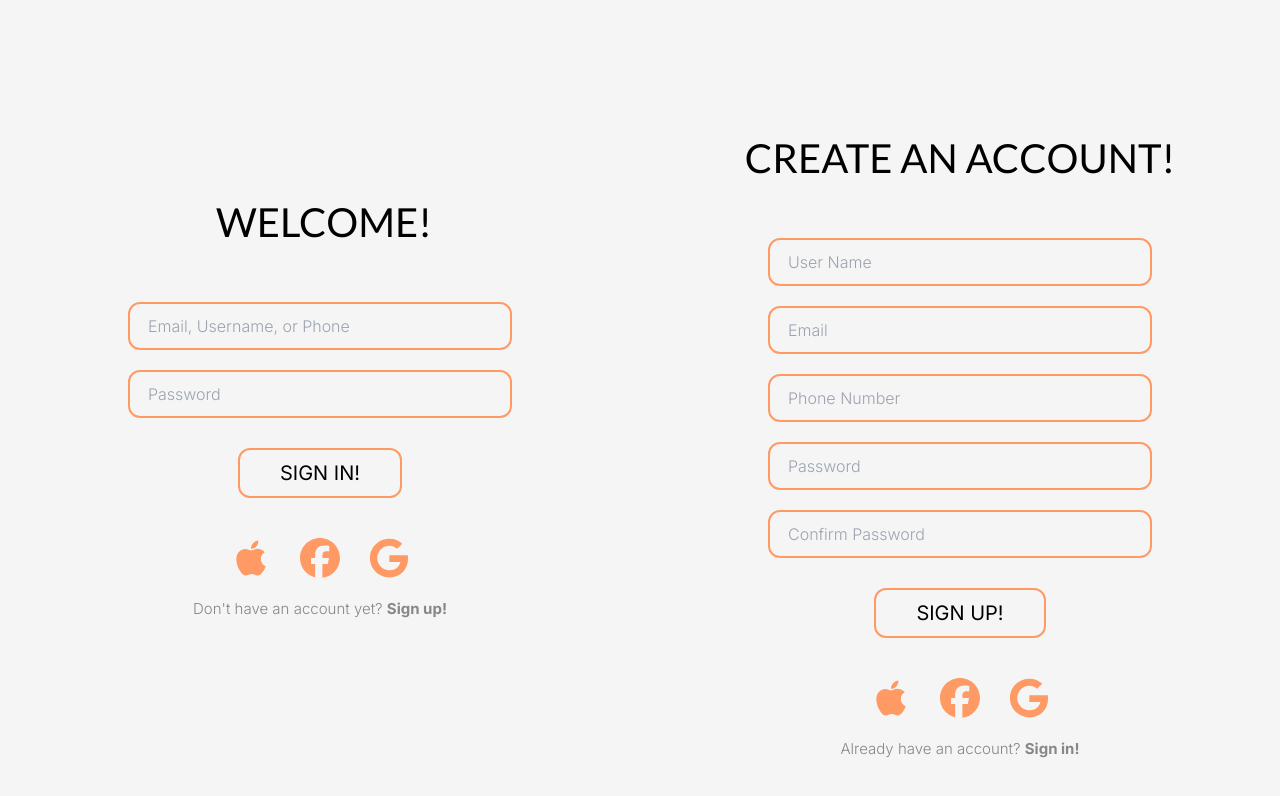
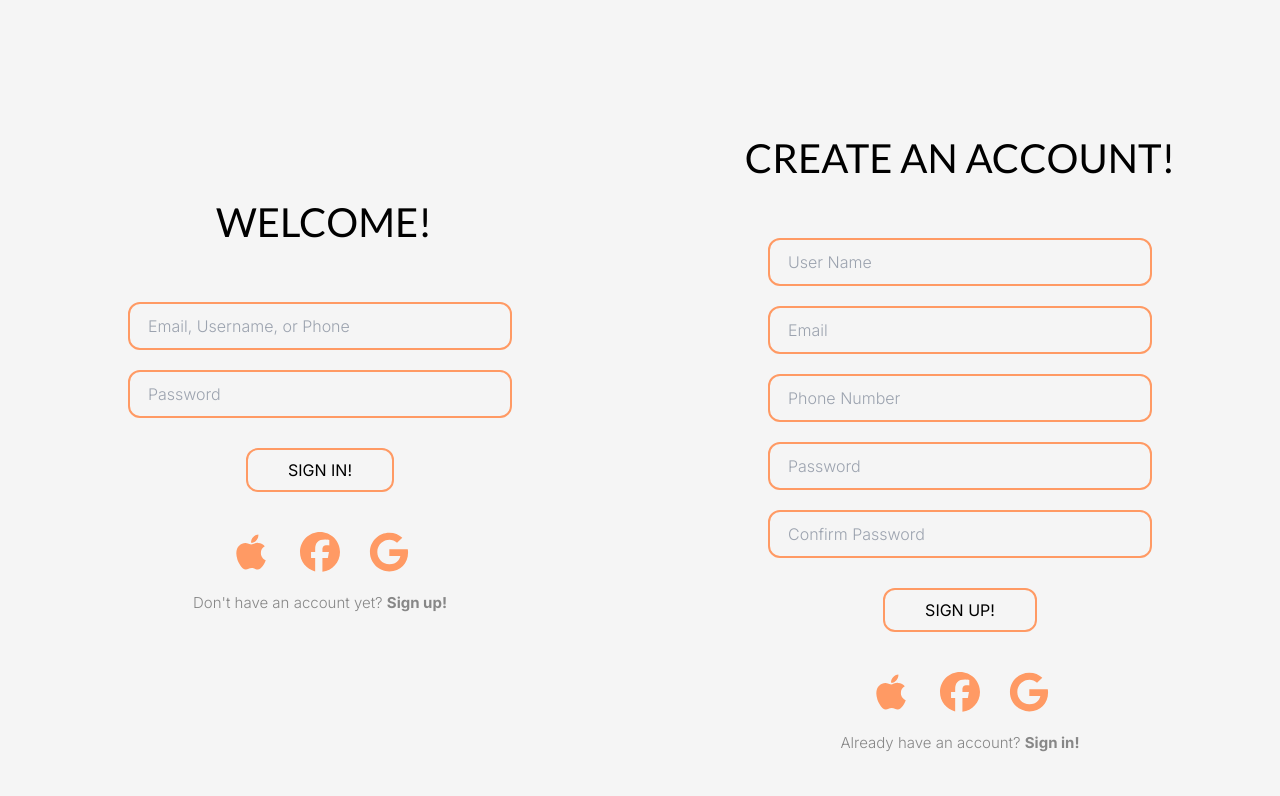
Before and after one commit to apatwary12/clique-web-alpha, a Next.js app: page / in a window 1280 px wide. Shown: the top 796 px of the page. Built offline with nearby package versions, Linux system fonts and the light colour scheme.

Commit message:
Get rid of H tags in buttons

```diff
--- a/app/components/loginForm/LoginForm.js
+++ b/app/components/loginForm/LoginForm.js
@@ -29,12 +29,12 @@ export default function LoginForm () {
             </div>
             <div>
                 <button
-                    className="p-2 rounded-xl border-2 px-10 border-orange mt-5 text-black hover:bg-orange hover:text-white2"
+                    className="p-2 rounded-xl border-2 px-10 border-orange mt-5 text-black hover:bg-orange hover:text-white2 font-openSans"
                     // disabled={login}
                     type="submit"
                     // onClick={() => loginWithEmailAndPswd()}
                 >
-                    <h4 className="font-openSans">SIGN IN!</h4>
+                    SIGN IN!
                 </button>
             </div>
         </form>
--- a/app/components/signUpForm/SignUpForm.js
+++ b/app/components/signUpForm/SignUpForm.js
@@ -31,12 +31,12 @@ export default function SignUpForm () {
                 required />
             <div>
                 <button
-                    className="p-2 rounded-xl border-2 px-10 border-orange mt-5 text-black hover:bg-orange hover:text-white2"
+                    className="p-2 rounded-xl border-2 px-10 border-orange mt-5 text-black hover:bg-orange hover:text-white2 font-openSans"
                     // disabled={login}
                     type="submit"
                     // onClick={() => loginWithEmailAndPswd()}
                 >
-                    <h4 className="font-openSans">SIGN UP!</h4>
+                SIGN UP!
                 </button>
             </div>
         </form>
```
